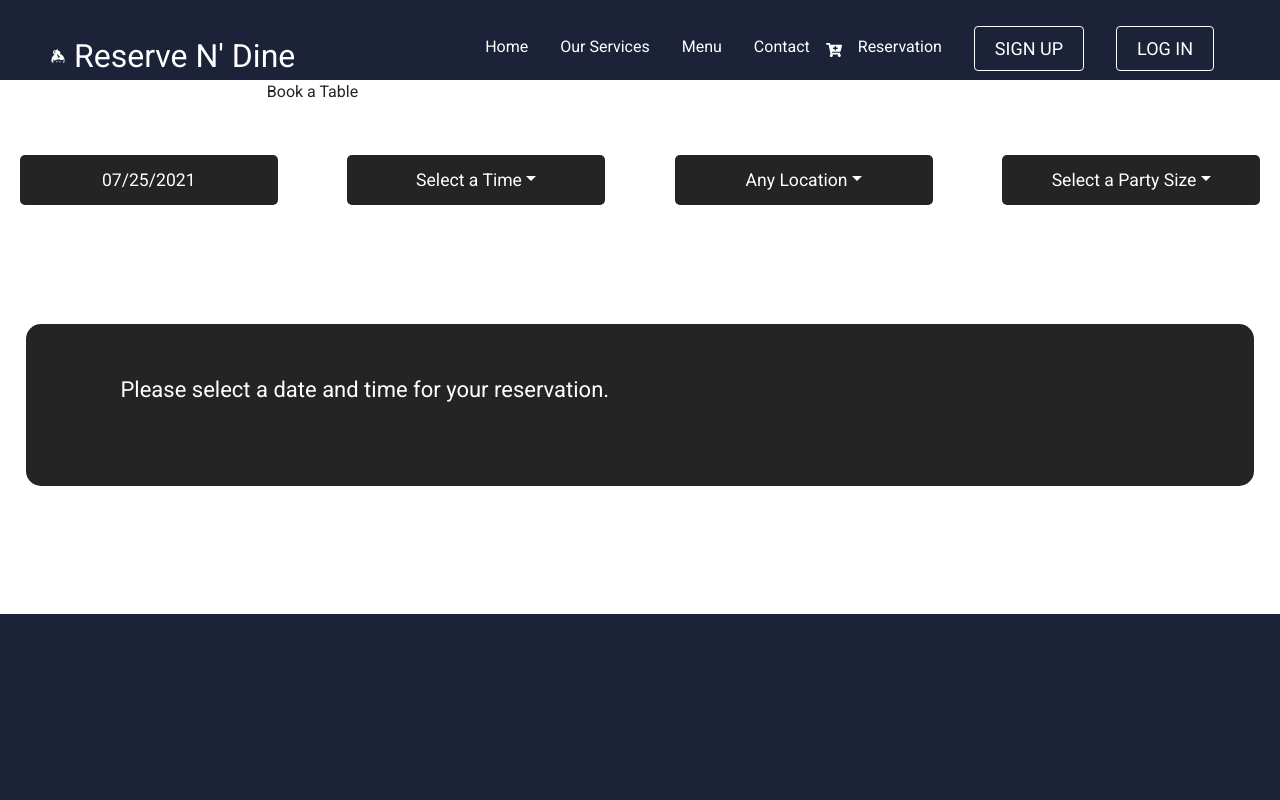
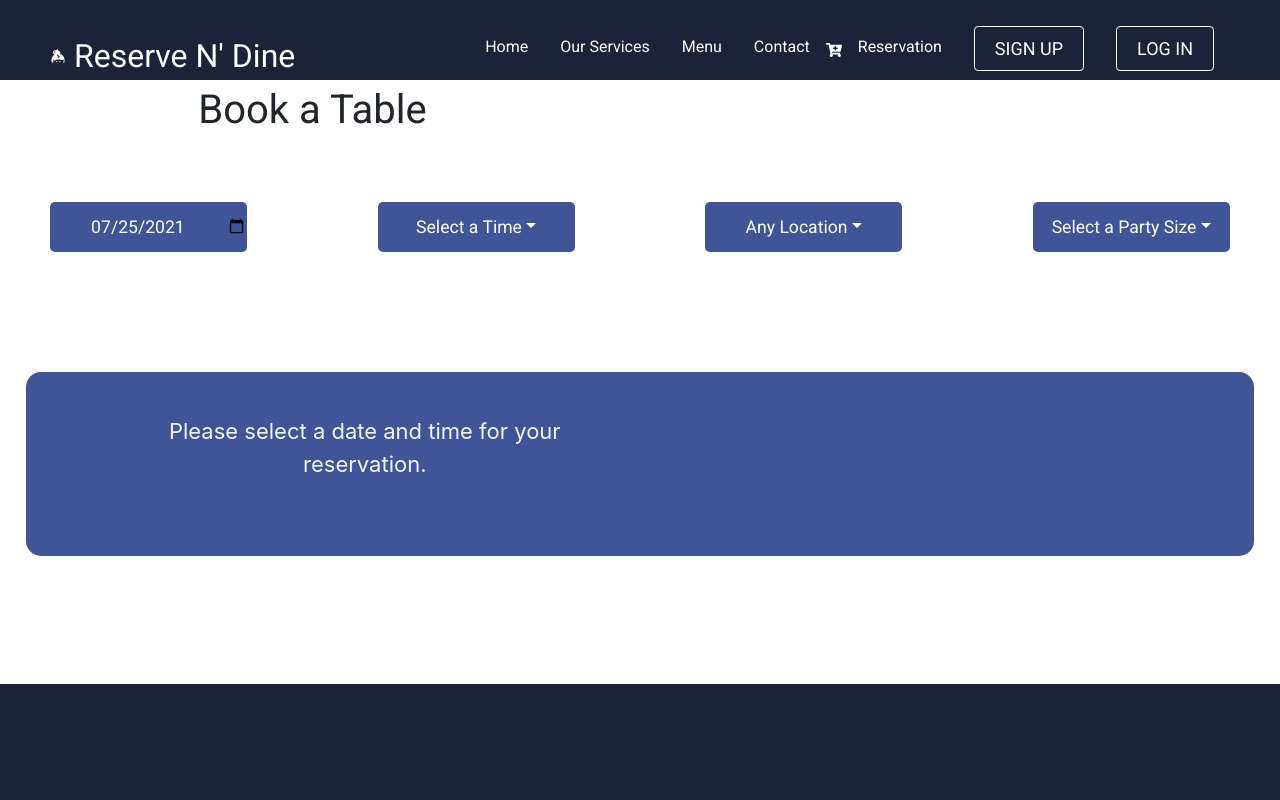
Before and after one commit to Pranima23/RestaurantWebsiteProject2, a React (Create React App) app in the folder frontend/reserve-n-dine/: page /reservations in a window 1280 px wide. Shown: the top 800 px of the page. Built offline with nearby package versions, Linux system fonts and the light colour scheme; no server answers.

Commit message:
new design for book a table

```diff
--- a/frontend/reserve-n-dine/src/components/pages/Reservations/book.js
+++ b/frontend/reserve-n-dine/src/components/pages/Reservations/book.js
@@ -11,7 +11,7 @@ import {
 } from "reactstrap";
 
 import Table from "./table";
-import './reservation.css';
+import './table.css';
 
 
 export default props => {
--- a/frontend/reserve-n-dine/src/components/pages/Reservations/reservation.css
+++ b/frontend/reserve-n-dine/src/components/pages/Reservations/reservation.css
@@ -1,4 +1,4 @@
-
+/*
 :root{
     --small-break: 768px;
     --med-break: 992px;
@@ -64,7 +64,7 @@ body
 
 /*Booking Page*/
 
-.selected-table
+/* .selected-table
 {
     font-size: 1.25rem;
     padding-bottom: 2%
@@ -73,7 +73,7 @@ body
 
 /* Dropdowns*/
 
-input[type=date]::-webkit-inner-spin-button
+/* input[type=date]::-webkit-inner-spin-button
 {
     -webkit-appearance: none;
     display: none
@@ -124,11 +124,11 @@ input[type=date]::-webkit-calendar-picker-indicator
         font-size: 1.2rem
     }
 
-}
+} */
 
 
 /* // Tables Display */
-.table-display-message
+/* .table-display-message
 {
     padding: 2% 0;
     text-align: center;
@@ -211,13 +211,13 @@ input[type=date]::-webkit-calendar-picker-indicator
     padding-top: 15px;
     font-family: Roboto, sans-serif;
 }
-}
-
+} */
+     */
 
 
 
 /* // Confirmation Screen */
-.reservation-details-container
+/* .reservation-details-container
    {
        padding: 0 4%;
        padding-bottom: 5%
@@ -246,7 +246,7 @@ input[type=date]::-webkit-calendar-picker-indicator
    }
 }
 /* // Thank You Page */
-.thanks-header
+/* .thanks-header
 {
     padding: 5% 0;
     padding-top: 10%;
@@ -263,9 +263,9 @@ input[type=date]::-webkit-calendar-picker-indicator
    {
        font-size: 4rem;
         /* color: var(--red); */
-        padding-bottom: 8%;
-   }
-@media (min-width: var(--small-break)){
+        /* padding-bottom: 8%; */
+   /* } */
+/* @media (min-width: var(--small-break)){
 
     .thanks-header
     {
@@ -283,5 +283,4 @@ input[type=date]::-webkit-calendar-picker-indicator
     font-size: 7rem;
     padding-bottom: 4%;
 }
-
-}
+}*/
--- /dev/null
+++ b/frontend/reserve-n-dine/src/components/pages/Reservations/table.css
@@ -0,0 +1,168 @@
+
+
+:root{
+    --small-break: 768px;
+    --med-break: 992px;
+    --red: #405598;
+}
+
+input[type=date]::-webkit-inner-spin-button
+{
+   color:whitesmoke;
+
+}
+
+input[type=date]::-webkit-calendar-picker-indicator
+{
+    color:white;
+    display:flex;
+}
+
+.booking-dropdown
+{
+    width: 65%;
+    padding: 4% 0;
+    background-color: var(--red);
+    color: white;
+    margin: 2% 0;
+    font-family: "Roboto";
+    font-size: 1.1rem;
+    border: none;
+    border-radius: 5px;
+    text-align: center;
+}
+
+.reservation-details-container
+{
+    padding: 0 2%;
+    padding-bottom: 2%
+}
+.reservation-details
+{
+  margin: 0 2%;
+  margin-bottom: 5%
+}
+
+@media (min-width: var(--small-break))
+{  .reservation-details
+ {
+      margin-bottom: 0
+ }
+
+.reservation-input:focus
+{
+     border-color: white;
+     box-shadow: 0 0
+}
+
+.reservation-error
+{
+    color: #c0392b;
+    font-size: 1.1rem;
+    padding-bottom: 3%
+}
+}
+
+.table-display-message
+{
+
+    font-family:-apple-system, BlinkMacSystemFont, 'Segoe UI', Roboto, Oxygen, Ubuntu, Cantarell, 'Open Sans', 'Helvetica Neue', sans-serif ;
+    padding: 1% 0%;
+    text-align: center;
+    align-items: center;
+    font-size: 22px;
+    color: whitesmoke;
+
+}
+
+
+.tables-display
+{
+    background-color: var(--red);
+    margin: 10% 2%;
+    padding: 3% 5%;
+    border-radius: 15px
+}
+.looking-for-pizza {
+    font-size: 2.5rem;
+    padding-bottom: 1.8%;
+    padding-right: 3%;
+    padding-left: 3%;
+  }
+
+
+  .selected-table {
+    font-size: 1.25rem;
+    padding-bottom: 2%;
+  }
+
+
+
+  .full-table {
+    background-color: white;
+    border: solid 2px white;
+    border-radius: 50%;
+    padding: 1px 10px;
+    margin: 3px;
+  }
+
+  .empty-table {
+    background-color: var(--red);
+    border: solid 2px white;
+    border-radius: 50%;
+    padding: 1px 10px;
+    margin: 3px;
+  }
+
+  .table-name {
+    color: white;
+    font-size: 0.8rem;
+    padding-top: 15px;
+    font-family: Roboto, sans-serif;
+  }
+
+
+@media (min-width: var(--small-break))
+{
+    .tables-display
+    {
+
+        margin: 3% 2.5%
+    }
+
+    .table-key
+   {
+       padding-top: 1%;
+       padding-bottom: 4.5%;
+       color: white
+    }
+
+
+.available-tables
+   { color: rgb(255, 255, 255);
+    font-size: 1.2rem;
+    font-family: Roboto, sans-serif;
+}
+.table-container
+   {
+    background-color: #7f8dbd;
+    padding: 2rem 0 2rem 0;
+    display: flex;
+    flex-direction: row;
+    justify-content: center;
+    align-items: center;
+    margin: 5% 1%;
+    }
+
+.table
+    {
+        background-color: rgba(245, 246, 250, 0.4);
+        padding: 15px;
+        border-radius: 25px;
+        min-width: 80px;
+}
+.table-row
+    {
+        margin-bottom: 8px;
+    }
+}
--- a/frontend/reserve-n-dine/src/components/pages/Reservations/table.js
+++ b/frontend/reserve-n-dine/src/components/pages/Reservations/table.js
@@ -1,6 +1,6 @@
 import React from "react";
 import { Row, Col } from "reactstrap";
-import './reservation.css';
+import './table.css';
 
 // eslint-disable-next-line import/no-anonymous-default-export
 export default props => {
```
